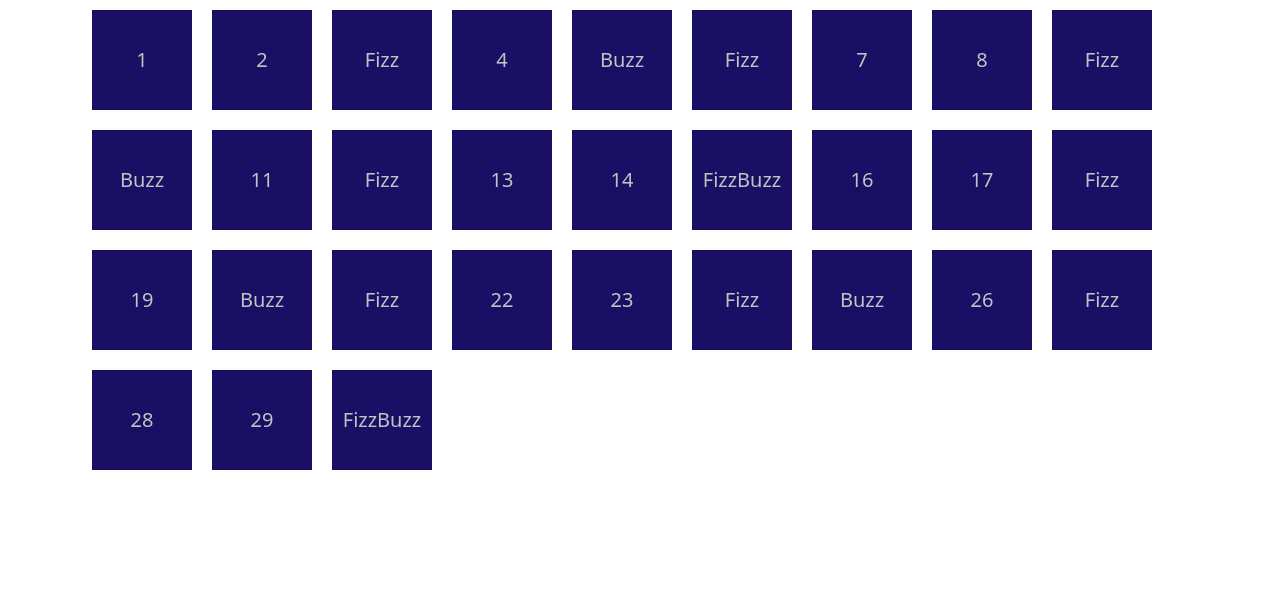
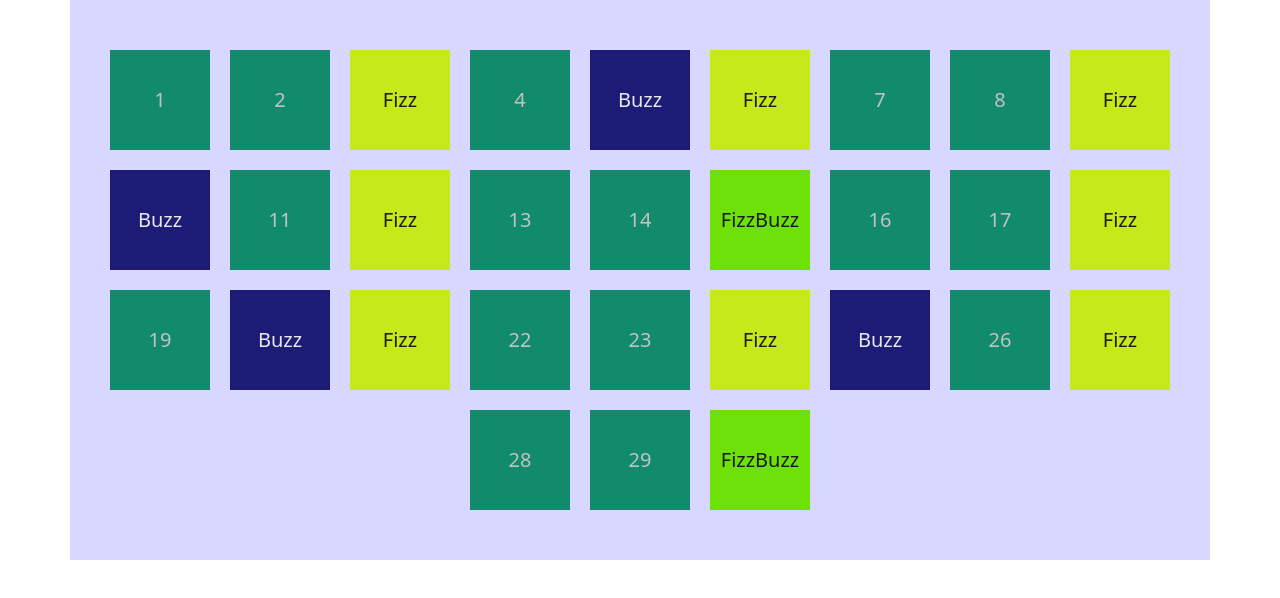
Before and after one commit to alessandrodaniello105/js-fizzbuzz, a plain HTML site: page index.html in a window 1280 px wide. Drawn offline with nearby package versions, Linux system fonts and the light colour scheme.

Commit message:
[add]: conditions style; [edit]: add not to if

```diff
--- a/index.html
+++ b/index.html
@@ -14,7 +14,7 @@
 </head>
 <body>
 
-  <div class="container d-flex flex-wrap boxes">
+  <div class="container d-flex flex-wrap justify-content-center boxes">
     <!-- <div class="box d-flex">1</div> -->
   </div>
 
--- a/js/script.js
+++ b/js/script.js
@@ -1,31 +1,31 @@
 const boxesContainer = document.querySelector('.boxes');
 let boxEl;
 
-console.log(boxEl)
+for (let i = 1; i <= 30; i++) {
 
-for (let i = 1; i <= 30; i++) {
-  console.log(i);
   boxEl = document.createElement('div');
   boxEl.classList.add('box');
   boxEl.append(i);
 
-  if (i % 15 === 0) {
+  if (!(i % 15)) {
 
     boxEl.innerHTML = '';
     boxEl.append('FizzBuzz');
+    boxEl.classList.add('fizzbuzz');
 
-  } else if (i % 5 === 0) {
+  } else if (!(i % 5)) {
 
     boxEl.innerHTML = '';
     boxEl.append('Buzz');
+    boxEl.classList.add('buzz');
 
-  } else if ((i % 3 === 0)) {
+  } else if (!(i % 3)) {
 
     boxEl.innerHTML = '';
     boxEl.append('Fizz');
+    boxEl.classList.add('fizz');
 
   }
 
   boxesContainer.append(boxEl);
 }
-// boxesContainer.append('boxEl');
--- a/style/style.css
+++ b/style/style.css
@@ -2,6 +2,11 @@
   margin: 0;
   padding: 0;
   box-sizing: border-box;
+}
+
+.container {
+  background-color: #d8d7ff;
+  padding: 40px 10px;
 }
 
 .box {
@@ -11,7 +16,22 @@
   width: 100px;
   height: 100px;
   margin: 10px;
-  background-color: #190f65;
+  background-color: #128b6d;
   color: #c2c2c2;
   font-size: 20px;
 }
+
+.box.fizz {
+  background-color: #c6e919;
+  color: #1c1c1c;
+}
+
+.box.buzz {
+  background-color: #1c1b75;
+  color: #e9e9e9;
+}
+
+.box.fizzbuzz {
+  background-color: #6ee208;
+  color: #1c1c1c;
+}
```
